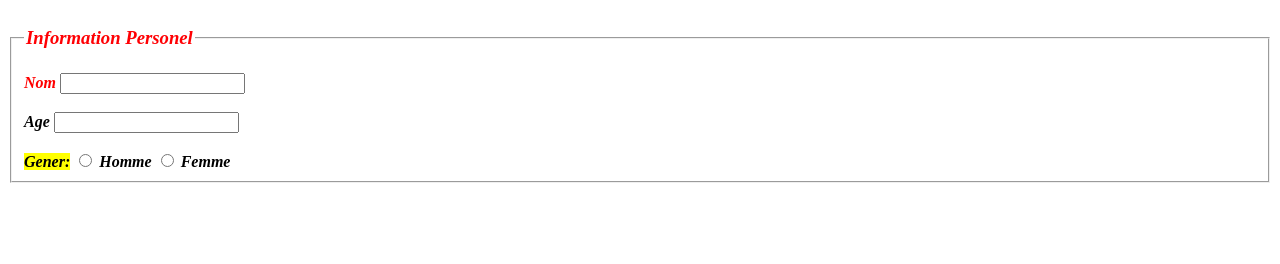
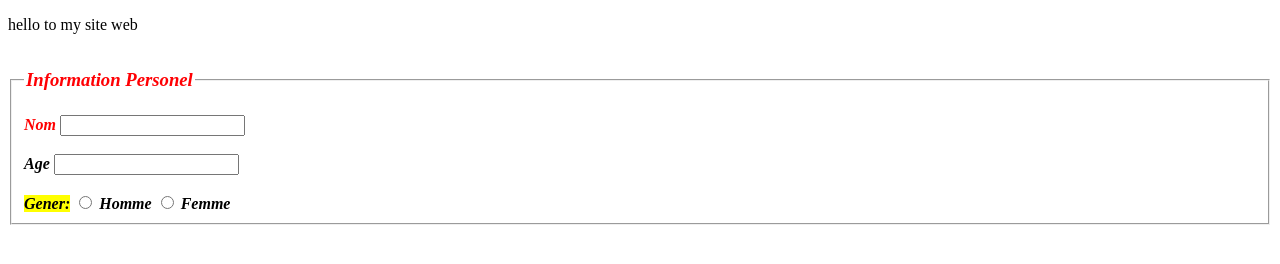
Before and after one commit to amen008/amen, a plain HTML site: page index.html in a window 1280 px wide. Drawn offline with Linux system fonts and the light colour scheme.

Commit message:
Update index.html

```diff
--- a/index.html
+++ b/index.html
@@ -7,6 +7,7 @@
 </head>
 
 <body>
+	<p id="ti2">hello to my site web</p>
 	<form>
 	<fieldset>
 	  <legend>
```
